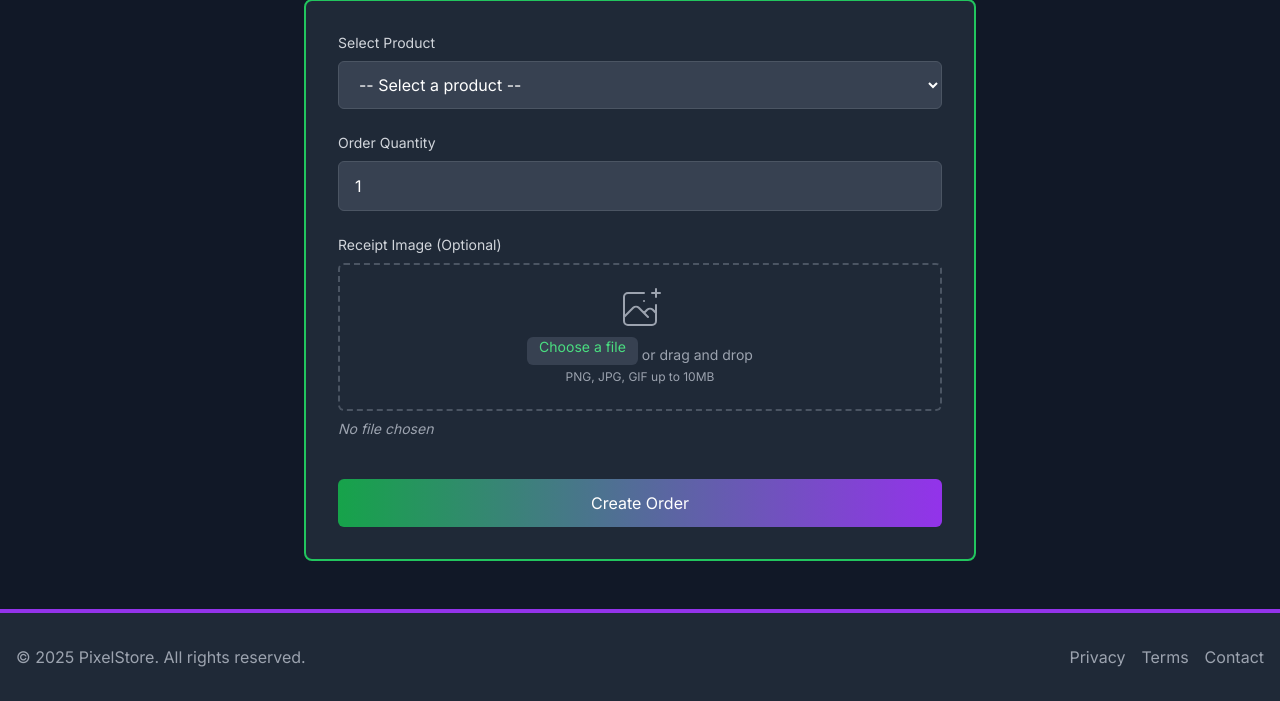
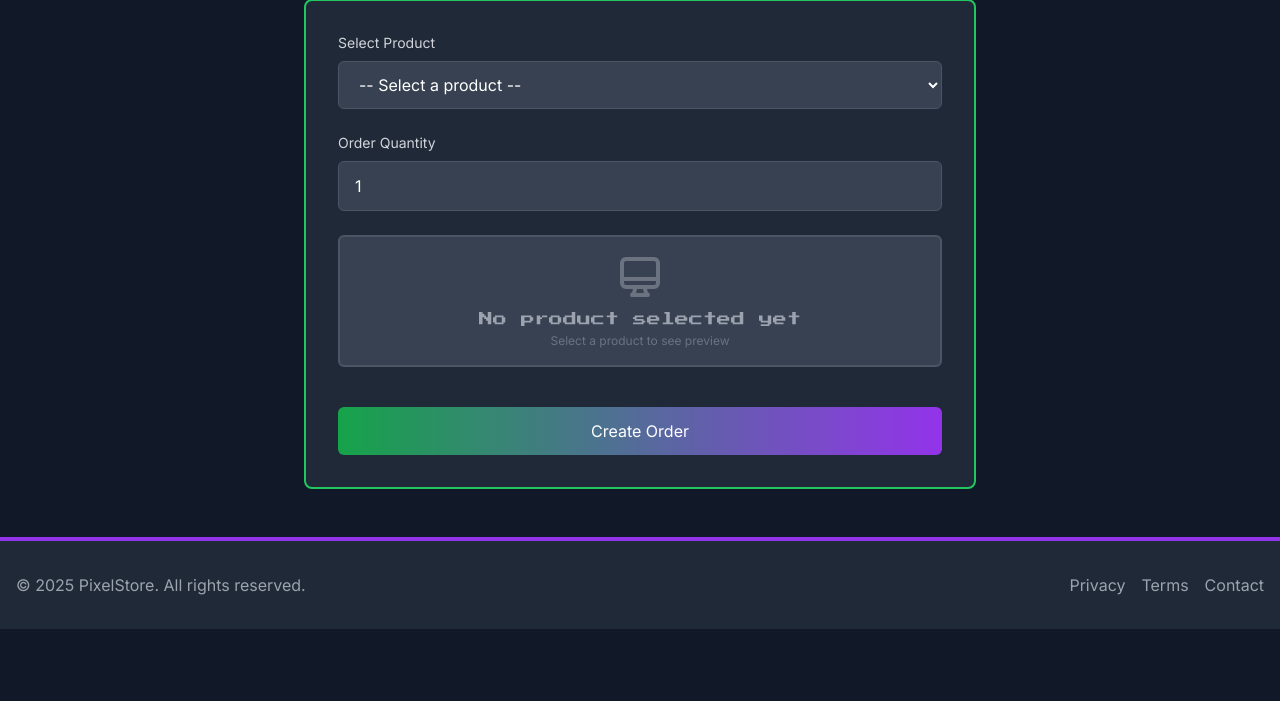
Before and after one commit to mattenarle10/file-upload-flask, a Flask app: page /create-order in a window 1280 px wide. Shown: the part 193-894 px from the top of the page. After the commit the page ends 822 px from the top, so only its background shows below. Run offline with Flask 3, Linux system fonts and the light colour scheme; a database or web service that is not in the repository returns one stand-in record (values such as "Sample title"); some libraries are stand-ins or nearby versions.

Commit message:
Update create_order.html

```diff
--- a/templates/create_order.html
+++ b/templates/create_order.html
@@ -4,7 +4,7 @@
     <title>Create Order | PixelStore</title>
     <meta name="viewport" content="width=device-width, initial-scale=1.0">
     <script src="https://cdn.tailwindcss.com"></script>
-    <link href="https://fonts.googleapis.com/css2?family=Press+Start+2P&family=Inter:wght@400;600;700&display=swap"(https://fonts.googleapis.com/css2?family=Press+Start+2P&family=Inter:wght@400;600;700&display=swap") rel="stylesheet">
+    <link href="https://fonts.googleapis.com/css2?family=Press+Start+2P&family=Inter:wght@400;600;700&display=swap" rel="stylesheet">
     <script>
         tailwind.config = {
             theme: {
@@ -73,7 +73,10 @@
                                    class="w-full px-4 py-3 bg-gray-700 border border-gray-600 rounded-md text-white focus:outline-none focus:ring-2 focus:ring-green-500 focus:border-transparent">
                                 <option value="">-- Select a product --</option>
                                 {% for product in products %}
-                                    <option value="{{ product[0] }}" data-stock="{{ product[2] }}">
+                                    <option value="{{ product[0] }}"
+                                            data-stock="{{ product[2] }}"
+                                            data-name="{{ product[1] }}"
+                                            data-image-url="/uploads/{{ product[3] if product|length > 3 and product[3] else 'placeholder.png' }}">
                                         {{ product[1] }} (Stock: {{ product[2] }})
                                     </option>
                                 {% endfor %}
@@ -87,30 +90,30 @@
                             <p id="stock-warning" class="text-red-400 text-sm mt-2 hidden font-pixel">Warning: Order quantity exceeds available stock!</p>
                         </div>
 
-                        <div>
-                            <label for="file" class="block text-sm font-medium text-gray-300 mb-2">Receipt Image (Optional)</label>
-                            <div class="mt-1 flex justify-center px-6 pt-5 pb-6 border-2 border-dashed border-gray-600 rounded-md">
-                                <div class="space-y-1 text-center">
-                                    <svg class="mx-auto h-12 w-12 text-gray-400" stroke="currentColor" fill="none" viewBox="0 0 48 48" aria-hidden="true">
-                                        <path d="M28 8H12a4 4 0 00-4 4v20m32-12v8m0 0v8a4 4 0 01-4 4H12a4 4 0 01-4-4v-4m32-4l-3.172-3.172a4 4 0 00-5.656 0L28 28M8 32l9.172-9.172a4 4 0 015.656 0L28 28m0 0l4 4m4-24h8m-4-4v8m-12 4h.02" stroke-width="2" stroke-linecap="round" stroke-linejoin="round" />
-                                    </svg>
-                                    <div class="flex text-sm text-gray-400">
-                                        <label for="file" class="relative cursor-pointer bg-gray-700 rounded-md font-medium text-green-400 hover:text-green-300 focus-within:outline-none">
-                                            <span class="px-3 py-2 rounded-md">Choose a file</span>
-                                            <input id="file" name="file" type="file" accept="image/*" class="sr-only" onchange="previewImage(this)">
-                                        </label>
-                                        <p class="pl-1 pt-2">or drag and drop</p>
+                        <!-- Product Preview Section -->
+                        <div id="product-preview" class="mt-6 hidden">
+                            <label class="block text-sm font-medium text-gray-300 mb-2">Product Preview</label>
+                            <div class="border-2 border-purple-500 rounded-md p-4 bg-gray-700">
+                                <div class="flex flex-col md:flex-row items-center space-y-4 md:space-y-0 md:space-x-4">
+                                    <div class="w-full md:w-1/2">
+                                        <img id="product-image" src="" alt="Product Image" class="w-full h-48 object-cover rounded-md">
                                     </div>
-                                    <p class="text-xs text-gray-400">PNG, JPG, GIF up to 10MB</p>
+                                    <div class="w-full md:w-1/2 space-y-2">
+                                        <h3 id="product-name" class="text-lg font-pixel text-green-400"></h3>
+                                        <p class="text-sm text-gray-300">Stock: <span id="product-stock" class="font-pixel"></span></p>
+                                        <p class="text-sm text-gray-300">Order Quantity: <span id="display-quantity" class="font-pixel text-purple-400">1</span></p>
+                                    </div>
                                 </div>
                             </div>
-                            <div id="file-name" class="mt-2 text-sm text-gray-400 italic">No file chosen</div>
                         </div>
 
-                        <div id="preview-container" class="hidden mt-4">
-                            <label class="block text-sm font-medium text-gray-300 mb-2">Image Preview</label>
-                            <div class="border-2 border-green-500 rounded-md p-2 bg-gray-700">
-                                <img id="preview-image" src="#" alt="Preview" class="max-h-64 mx-auto rounded">
+                        <div id="no-product-selected" class="mt-6">
+                            <div class="border-2 border-gray-600 rounded-md p-4 bg-gray-700 text-center">
+                                <svg class="mx-auto h-12 w-12 text-gray-500" fill="none" viewBox="0 0 24 24" stroke="currentColor">
+                                    <path stroke-linecap="round" stroke-linejoin="round" stroke-width="2" d="M9.75 17L9 20l-1 1h8l-1-1-.75-3M3 13h18M5 17h14a2 2 0 002-2V5a2 2 0 00-2-2H5a2 2 0 00-2 2v10a2 2 0 002 2z" />
+                                </svg>
+                                <p class="mt-2 text-gray-400 font-pixel text-sm">No product selected yet</p>
+                                <p class="mt-1 text-gray-500 text-xs">Select a product to see preview</p>
                             </div>
                         </div>
 
@@ -145,36 +148,20 @@
             nav.classList.toggle('hidden');
         });
 
-        // Image preview functionality
-        function previewImage(input) {
-            const fileName = input.files[0]?.name || "No file chosen";
-            document.getElementById('file-name').textContent = fileName;
-
-            const previewContainer = document.getElementById('preview-container');
-            const previewImage = document.getElementById('preview-image');
-
-            if (input.files && input.files[0]) {
-                const reader = new FileReader();
-
-                reader.onload = function(e) {
-                    previewImage.src = e.target.result;
-                    previewContainer.classList.remove('hidden');
-                }
-
-                reader.readAsDataURL(input.files[0]);
-            } else {
-                previewContainer.classList.add('hidden');
-            }
-        }
-
         // Add client-side validation for stock
         document.getElementById('order_quantity').addEventListener('input', checkStock);
-        document.getElementById('product_id').addEventListener('change', checkStock);
+        document.getElementById('product_id').addEventListener('change', updateProductPreview);
 
         function checkStock() {
             const quantityInput = document.getElementById('order_quantity');
             const productSelect = document.getElementById('product_id');
             const warningElement = document.getElementById('stock-warning');
+            const displayQuantity = document.getElementById('display-quantity');
+
+            // Update the display quantity
+            if (displayQuantity) {
+                displayQuantity.textContent = quantityInput.value;
+            }
 
             if (productSelect.selectedIndex > 0) {
                 const selectedOption = productSelect.options[productSelect.selectedIndex];
@@ -188,6 +175,41 @@
                 }
             }
         }
+
+        function updateProductPreview() {
+            const productSelect = document.getElementById('product_id');
+            const productPreview = document.getElementById('product-preview');
+            const noProductSelected = document.getElementById('no-product-selected');
+            const productImage = document.getElementById('product-image');
+            const productName = document.getElementById('product-name');
+            const productStock = document.getElementById('product-stock');
+
+            if (productSelect.selectedIndex > 0) {
+                const selectedOption = productSelect.options[productSelect.selectedIndex];
+
+                // Update product details
+                productName.textContent = selectedOption.dataset.name;
+                productStock.textContent = selectedOption.dataset.stock;
+
+                // Try to load the product image
+                productImage.src = selectedOption.dataset.imageUrl;
+                productImage.onerror = function() {
+                    // If image fails to load, use a placeholder
+                    this.src = '/uploads/placeholder.png';
+                };
+
+                // Show product preview, hide "no product selected" message
+                productPreview.classList.remove('hidden');
+                noProductSelected.classList.add('hidden');
+
+                // Update the quantity display
+                checkStock();
+            } else {
+                // Hide product preview, show "no product selected" message
+                productPreview.classList.add('hidden');
+                noProductSelected.classList.remove('hidden');
+            }
+        }
     </script>
 </body>
 </html>
```
